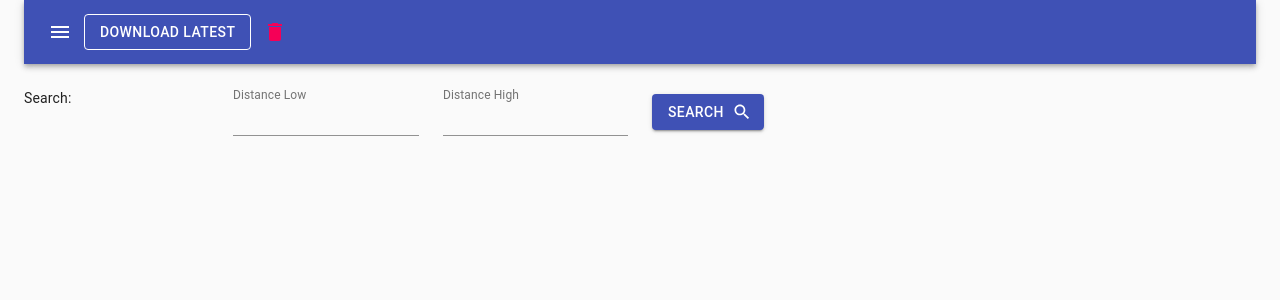
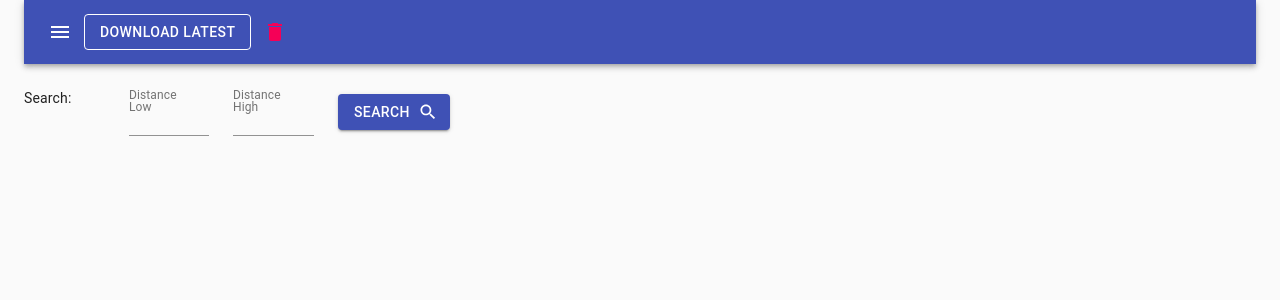
Before and after one commit to HalestormAI/runpy, a React (Create React App) app in the folder frontend/: page / in a window 1280 px wide. Shown: the top 300 px of the page. Built offline with nearby package versions, Linux system fonts and the light colour scheme; no server answers.

Commit message:
A few minor display tweaks - mainly widening the column.

```diff
--- a/frontend/src/App.js
+++ b/frontend/src/App.js
@@ -24,7 +24,7 @@ function App() {
     return (
         <ThemeProvider theme={theme}>
             <CssBaseline/>
-            <Container maxWidth="lg">
+            <Container maxWidth="xl">
                 <Grid container spacing={3}>
                     <Grid item xs={12}>
                         <Navbar/>
--- a/frontend/src/components/search/filterTypes/searchTypeDistance.js
+++ b/frontend/src/components/search/filterTypes/searchTypeDistance.js
@@ -15,7 +15,7 @@ export default function DistanceSearchFields() {
 
     return (
         <React.Fragment>
-            <Grid item xs={2}>
+            <Grid item xs={1}>
                 <TextField
                     id="distance-low"
                     label="Distance Low"
@@ -27,7 +27,7 @@ export default function DistanceSearchFields() {
                     onChange={e => updateSearchField(e, updateLow)}
                 />
             </Grid>
-            <Grid item xs={2}>
+            <Grid item xs={1}>
                 <TextField
                     id="distance-high"
                     label="Distance High"
--- a/frontend/src/components/search/index.js
+++ b/frontend/src/components/search/index.js
@@ -44,13 +44,13 @@ export default function StravaSearchComponent() {
     return (
         <form onSubmit={handleSubmit} autoComplete="off">
             <Grid container spacing={3}>
-                <Grid item xs={2}>
+                <Grid item xs={1}>
                     Search:
                 </Grid>
                 {formState.type === "distance" &&
                 <DistanceSearchFields/>
                 }
-                <Grid item xs={2} className={classes.root}>
+                <Grid item xs={1} className={classes.root}>
                     <div className={classes.wrapper}>
                         <Button
                             variant="contained"
```
